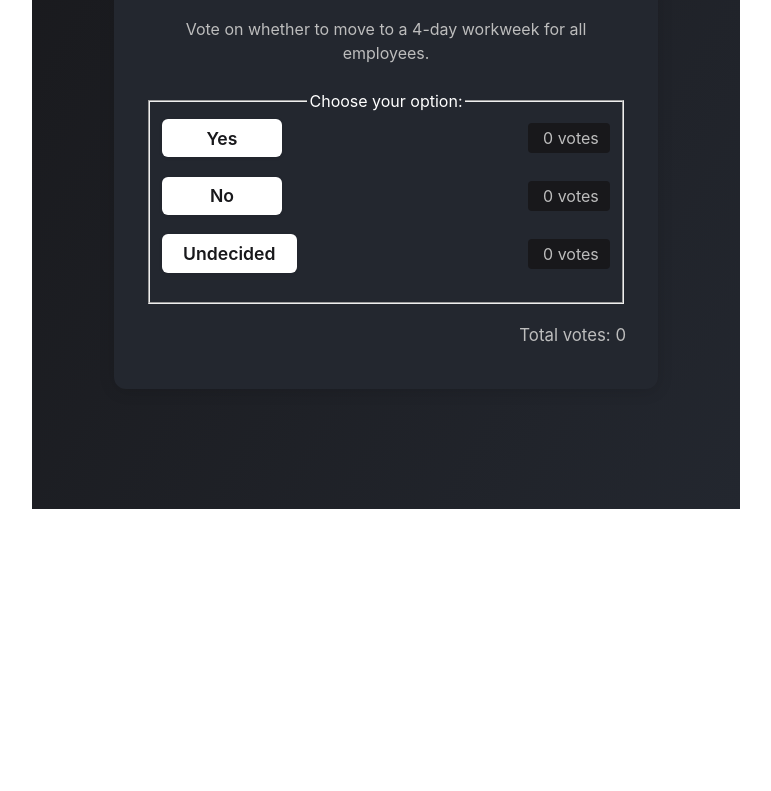
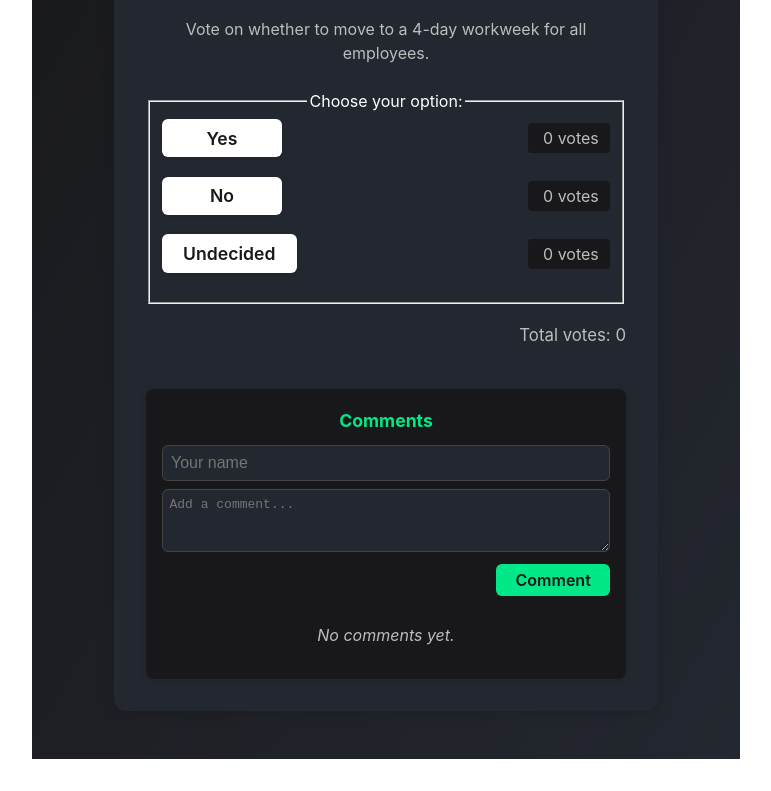
Before and after one commit to bugracinbat/voting-app, a React (Vite) app: page / in a window 1280 px wide. Shown: the part 371-1162 px from the top of the page, without its empty margins (254-1025 px from the left). Before the commit the page ends 912 px from the top, so only its background shows below. Built offline with nearby package versions, Linux system fonts and the light colour scheme.

Commit message:
feat: add comments section with localStorage support for user comments

```diff
--- a/src/App.css
+++ b/src/App.css
@@ -344,6 +344,79 @@
   background: #18181b;
   color: #fff;
 }
+.comments-section {
+  margin-top: 2.5rem;
+  background: #18181b;
+  border-radius: 8px;
+  padding: 1.2rem 1rem 1.5rem 1rem;
+  box-shadow: 0 1px 8px #0002;
+}
+.comments-section h3 {
+  margin: 0 0 0.7rem 0;
+  font-size: 1.1rem;
+  color: #00e887;
+}
+.comment-form {
+  display: flex;
+  flex-direction: column;
+  gap: 0.5em;
+  margin-bottom: 1.2em;
+}
+.comment-user, .comment-input {
+  border-radius: 6px;
+  border: 1px solid #444;
+  background: #23272f;
+  color: #fff;
+  padding: 0.5em;
+  font-size: 1em;
+}
+.comment-input {
+  min-height: 48px;
+  resize: vertical;
+}
+.submit-comment-btn {
+  align-self: flex-end;
+  background: #00e887;
+  color: #18181b;
+  border: none;
+  border-radius: 6px;
+  padding: 0.4em 1.2em;
+  font-weight: 600;
+  cursor: pointer;
+  margin-top: 0.2em;
+}
+.comments-list {
+  list-style: none;
+  padding: 0;
+  margin: 0;
+}
+.comment-item {
+  background: #23272f;
+  border-radius: 6px;
+  margin-bottom: 0.7em;
+  padding: 0.7em 0.8em 0.5em 0.8em;
+  box-shadow: 0 1px 4px #0001;
+  position: relative;
+}
+.comment-user-label {
+  font-weight: 600;
+  color: #007cf0;
+  margin-right: 0.7em;
+}
+.comment-date {
+  font-size: 0.92em;
+  color: #bdbdbd;
+}
+.comment-text {
+  margin-top: 0.3em;
+  color: #fff;
+  word-break: break-word;
+}
+.no-comments {
+  color: #bdbdbd;
+  font-style: italic;
+  padding: 0.5em 0;
+}
 .vercel-theme.light {
   background: linear-gradient(120deg, #fff 0%, #f6f6f8 100%);
   color: #18181b;
@@ -387,6 +460,30 @@
   background: #f6f6f8;
   color: #18181b;
 }
+.vercel-theme.light .comments-section {
+  background: #fff;
+}
+.vercel-theme.light .comment-form input,
+.vercel-theme.light .comment-form textarea {
+  background: #f6f6f8;
+  color: #18181b;
+  border: 1px solid #eaeaea;
+}
+.vercel-theme.light .comment-item {
+  background: #f6f6f8;
+}
+.vercel-theme.light .comment-user-label {
+  color: #007cf0;
+}
+.vercel-theme.light .comment-date {
+  color: #888;
+}
+.vercel-theme.light .comment-text {
+  color: #18181b;
+}
+.vercel-theme.light .no-comments {
+  color: #888;
+}
 @media (max-width: 600px) {
   .issue-section {
     padding: 1.2rem 0.5rem;
--- a/src/App.tsx
+++ b/src/App.tsx
@@ -55,6 +55,11 @@ function App() {
   });
   const [addError, setAddError] = useState("");
 
+  // Comments State
+  const [comments, setComments] = useState<{ [issueId: number]: { user: string; text: string; date: string }[] }>({});
+  const [commentInput, setCommentInput] = useState("");
+  const [commentUser, setCommentUser] = useState("");
+
   const selectedIssue = issues.find((issue) => issue.id === selectedIssueId)!;
 
   // Load from localStorage on mount
@@ -78,6 +83,23 @@ function App() {
   useEffect(() => {
     localStorage.setItem(STORAGE_KEY, JSON.stringify({ issues, voted, theme }));
   }, [issues, voted, theme]);
+
+  // Load comments from localStorage
+  useEffect(() => {
+    const saved = localStorage.getItem("voting-app-comments-v1");
+    if (saved) {
+      try {
+        setComments(JSON.parse(saved));
+      } catch {
+        // ignore parse errors
+      }
+    }
+  }, []);
+
+  // Save comments to localStorage on changes
+  useEffect(() => {
+    localStorage.setItem("voting-app-comments-v1", JSON.stringify(comments));
+  }, [comments]);
 
   const handleVote = (optionId: number) => {
     if (voted[selectedIssueId] !== undefined) return;
@@ -155,6 +177,27 @@ function App() {
       delete copy[id];
       return copy;
     });
+  };
+
+  // Add Comment Handler
+  const handleAddComment = (e: React.FormEvent) => {
+    e.preventDefault();
+    if (!commentUser.trim() || !commentInput.trim()) return;
+    setComments((prev) => {
+      const prevComments = prev[selectedIssueId] || [];
+      return {
+        ...prev,
+        [selectedIssueId]: [
+          ...prevComments,
+          {
+            user: commentUser.trim(),
+            text: commentInput.trim(),
+            date: new Date().toISOString(),
+          },
+        ],
+      };
+    });
+    setCommentInput("");
   };
 
   return (
@@ -332,6 +375,42 @@ function App() {
             <p>Thank you for voting!</p>
           </div>
         )}
+        {/* Comments Section */}
+        <div className="comments-section">
+          <h3>Comments</h3>
+          <form className="comment-form" onSubmit={handleAddComment}>
+            <input
+              type="text"
+              className="comment-user"
+              placeholder="Your name"
+              value={commentUser}
+              onChange={e => setCommentUser(e.target.value)}
+              required
+              maxLength={32}
+            />
+            <textarea
+              className="comment-input"
+              placeholder="Add a comment..."
+              value={commentInput}
+              onChange={e => setCommentInput(e.target.value)}
+              required
+              maxLength={240}
+            />
+            <button type="submit" className="submit-comment-btn">Comment</button>
+          </form>
+          <ul className="comments-list">
+            {(comments[selectedIssueId] || []).length === 0 && (
+              <li className="no-comments">No comments yet.</li>
+            )}
+            {(comments[selectedIssueId] || []).map((c, i) => (
+              <li key={i} className="comment-item">
+                <span className="comment-user-label">{c.user}</span>
+                <span className="comment-date">{new Date(c.date).toLocaleString()}</span>
+                <div className="comment-text">{c.text}</div>
+              </li>
+            ))}
+          </ul>
+        </div>
       </section>
     </main>
   );
```
